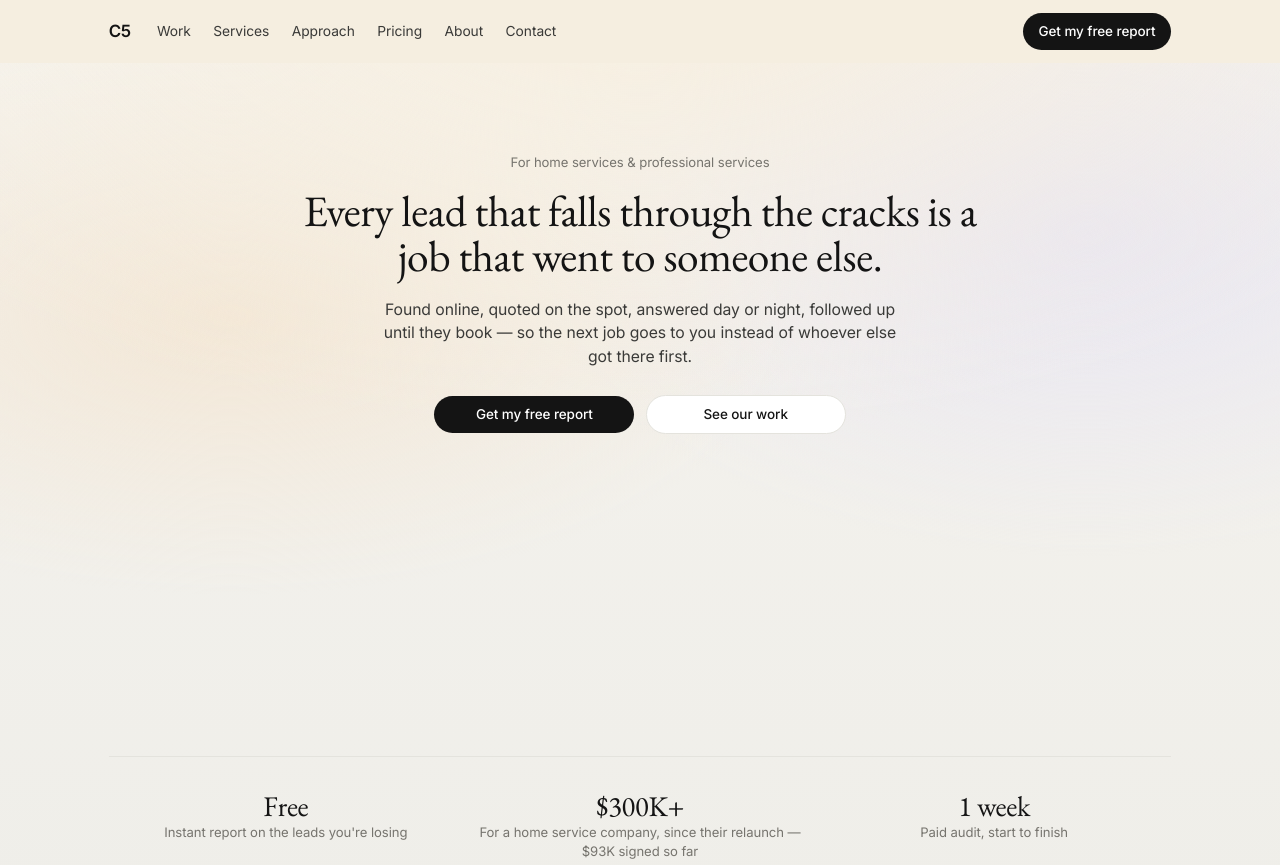
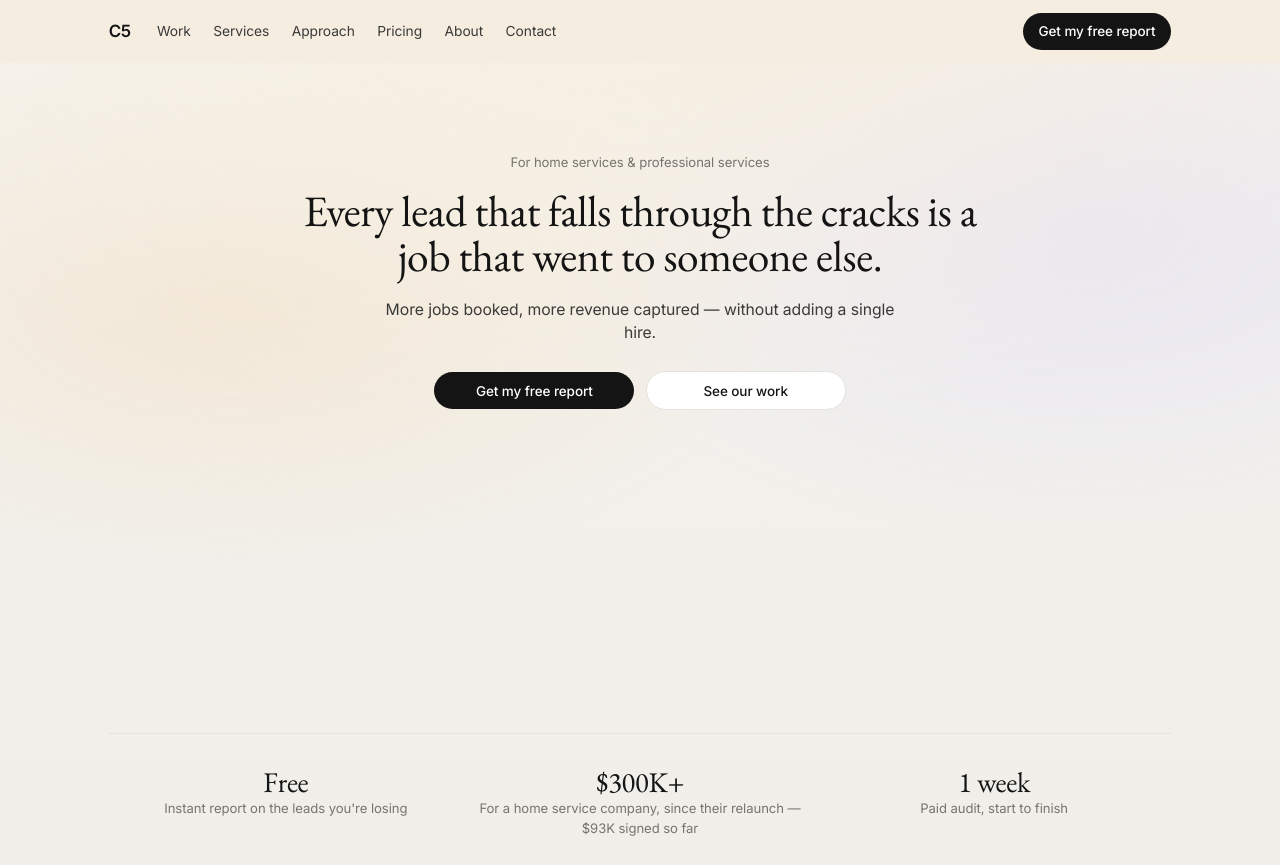
Before and after one commit to frontieragency/c5-ventures, a website: page index.html in a window 1280 px wide. Shown: the top 865 px of the page. Drawn offline with nearby package versions, Linux system fonts and the light colour scheme.

Commit message:
Rewrite hero subhead to lead with outcomes, not mechanism
"Found online, quoted on the spot, answered..." described the
pipeline, not the result. Replaced with the actual outcome the page
already backs up elsewhere (Why C5's "capacity without a new hire").

Co-Authored-By: Claude Sonnet 5 <noreply@anthropic.com>

```diff
--- a/index.html
+++ b/index.html
@@ -153,7 +153,7 @@
         Every lead that falls through the cracks is a job that went to someone else.
       </h1>
       <p class="reveal mx-auto mt-5 max-w-xl text-[1.05rem] text-ink2" style="transition-delay:.05s">
-        Found online, quoted on the spot, answered day or night, followed up until they book — so the next job goes to you instead of whoever else got there first.
+        More jobs booked, more revenue captured — without adding a single hire.
       </p>
       <div class="reveal mt-7 flex flex-col items-center justify-center gap-3 sm:flex-row" style="transition-delay:.1s">
         <a href="#contact" class="btn btn-dark w-full min-w-[200px] sm:w-auto">Get my free report</a>
```
